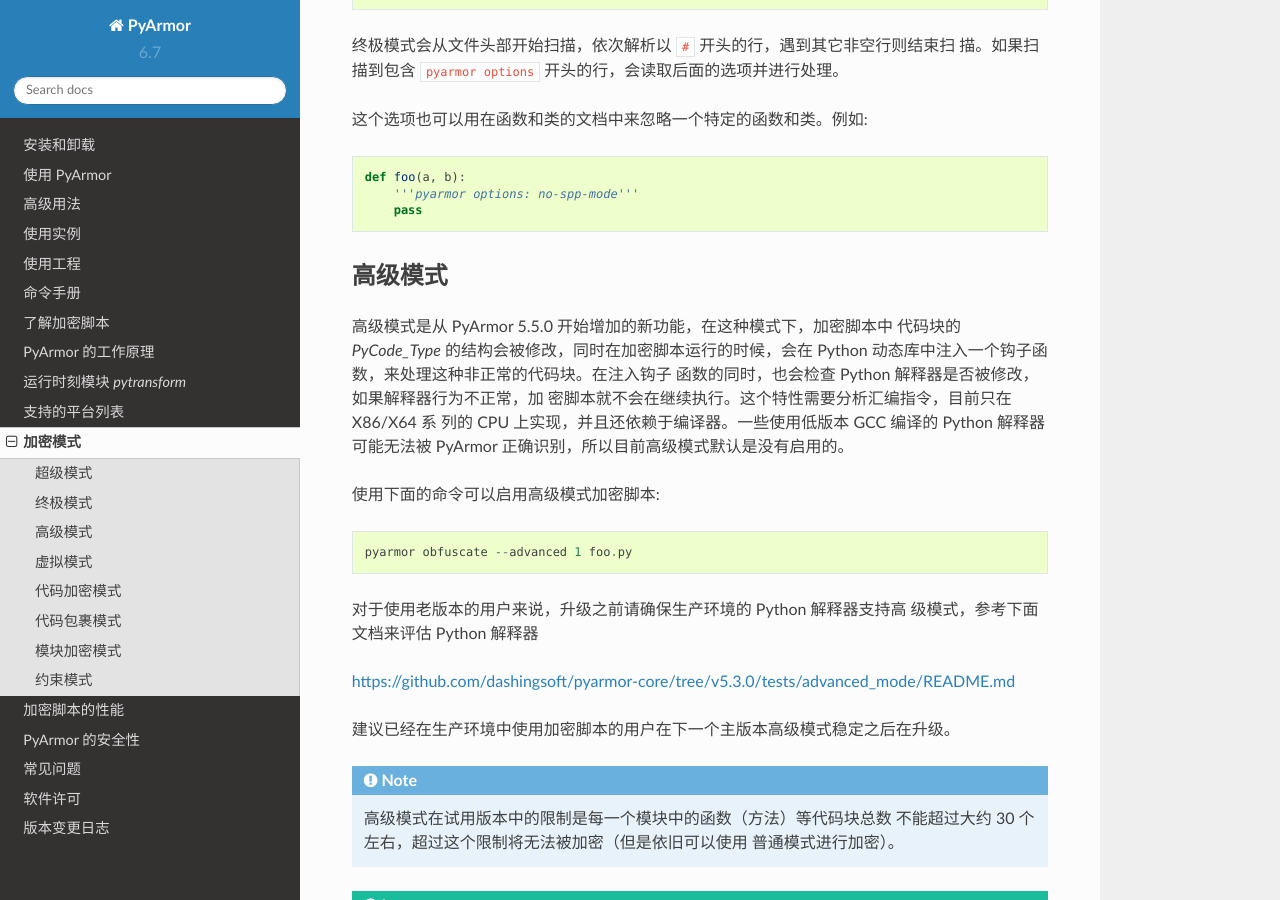
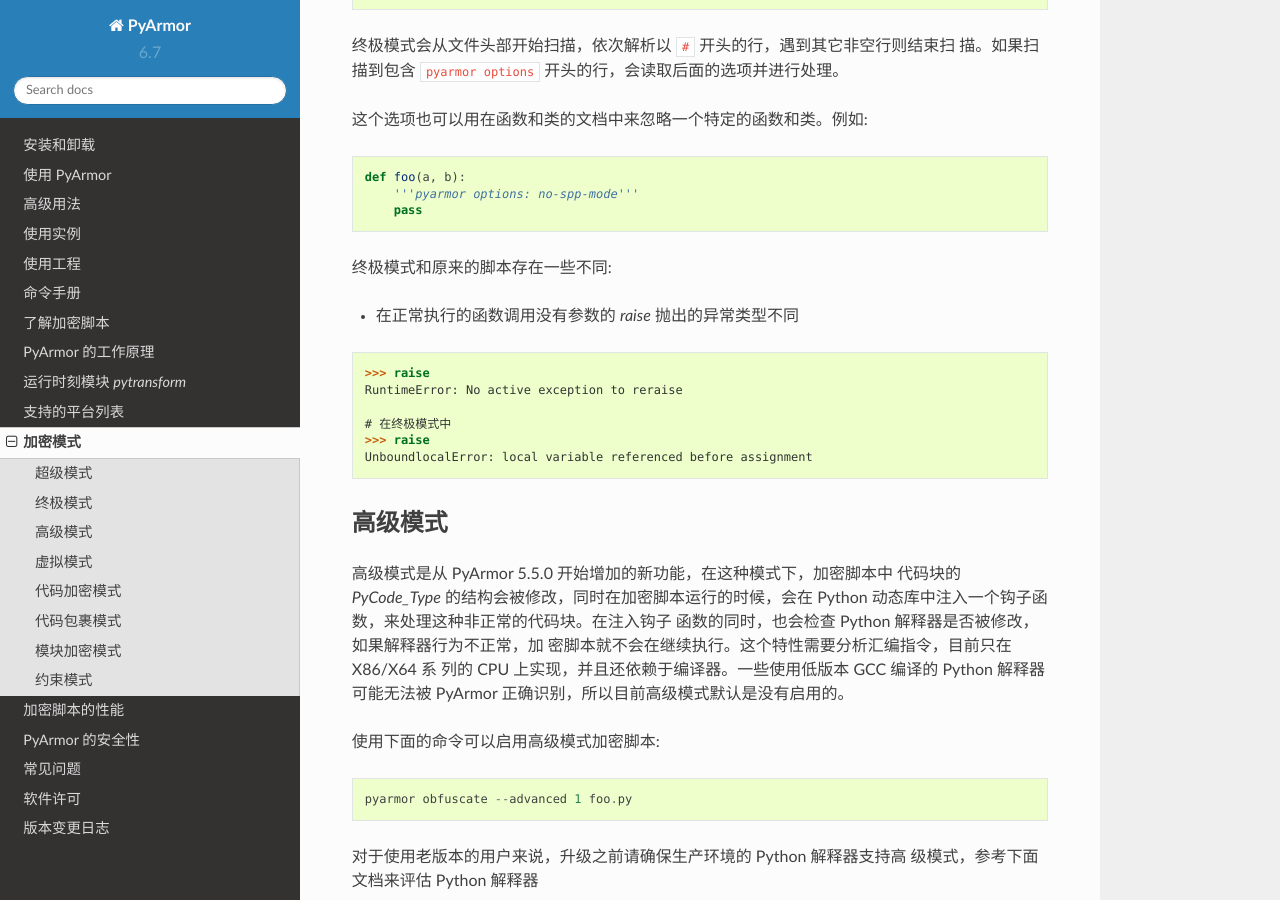
Before and after one commit to dashingsoft/pyarmor-docs-zh, a Sphinx documentation site: the page built from docs/mode.rst, in a window 1280 px wide and 900 px high, scrolled down 1627 px. Built offline with Sphinx 7.4.7 and the Read the Docs theme 2.0.0, drawn with Linux system fonts in a browser that asks for light colours.

Commit message:
Document sppmode differences

```diff
--- a/docs/mode.rst
+++ b/docs/mode.rst
@@ -81,6 +81,19 @@
     def foo(a, b):
         '''pyarmor options: no-spp-mode'''
         pass
+
+终极模式和原来的脚本存在一些不同:
+
+* 在正常执行的函数调用没有参数的 `raise` 抛出的异常类型不同
+
+.. code-block:: python
+
+    >>> raise
+    RuntimeError: No active exception to reraise
+
+    # 在终极模式中
+    >>> raise
+    UnboundlocalError: local variable referenced before assignment
 
 .. _高级模式:
 
```
